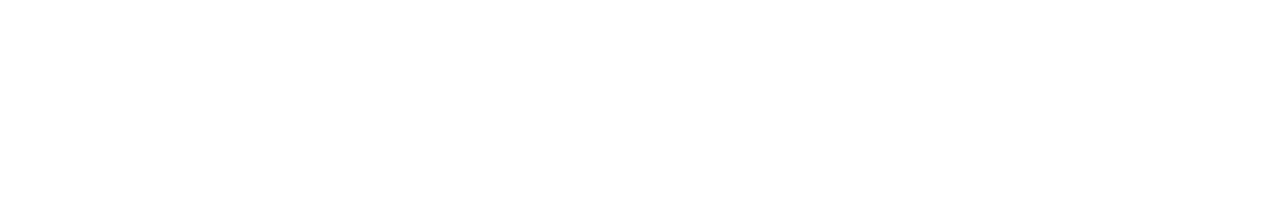
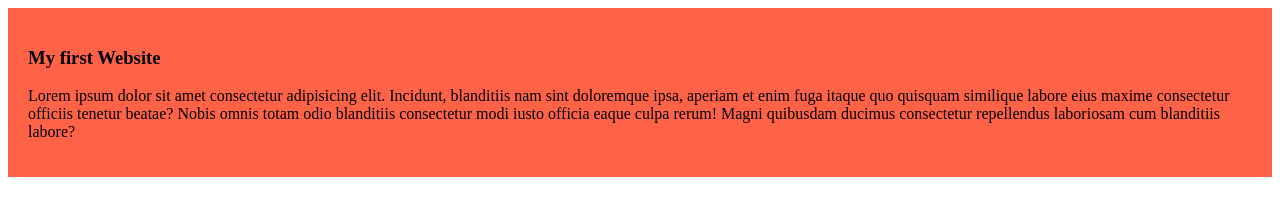
Before and after one commit to Durjoyalways/my-simple-website, a plain HTML site: page index.html in a window 1280 px wide. Drawn offline with Linux system fonts and the light colour scheme.

Commit message:
added the first vlog

```diff
--- /dev/null
+++ b/blog.css
@@ -0,0 +1,4 @@
+div{
+ background-color: tomato;
+ padding: 20px;
+}
--- a/index.html
+++ b/index.html
@@ -6,8 +6,12 @@
     <title>My Simple Website
 
     </title>
+    <link rel="stylesheet" href="blog.css">
 </head>
 <body>
-
+    <div>
+        <h3>My first Website</h3>
+        <p>Lorem ipsum dolor sit amet consectetur adipisicing elit. Incidunt, blanditiis nam sint doloremque ipsa, aperiam et enim fuga itaque quo quisquam similique labore eius maxime consectetur officiis tenetur beatae? Nobis omnis totam odio blanditiis consectetur modi iusto officia eaque culpa rerum! Magni quibusdam ducimus consectetur repellendus laboriosam cum blanditiis labore?</p>
+    </div>
 </body>
 </html>
```
